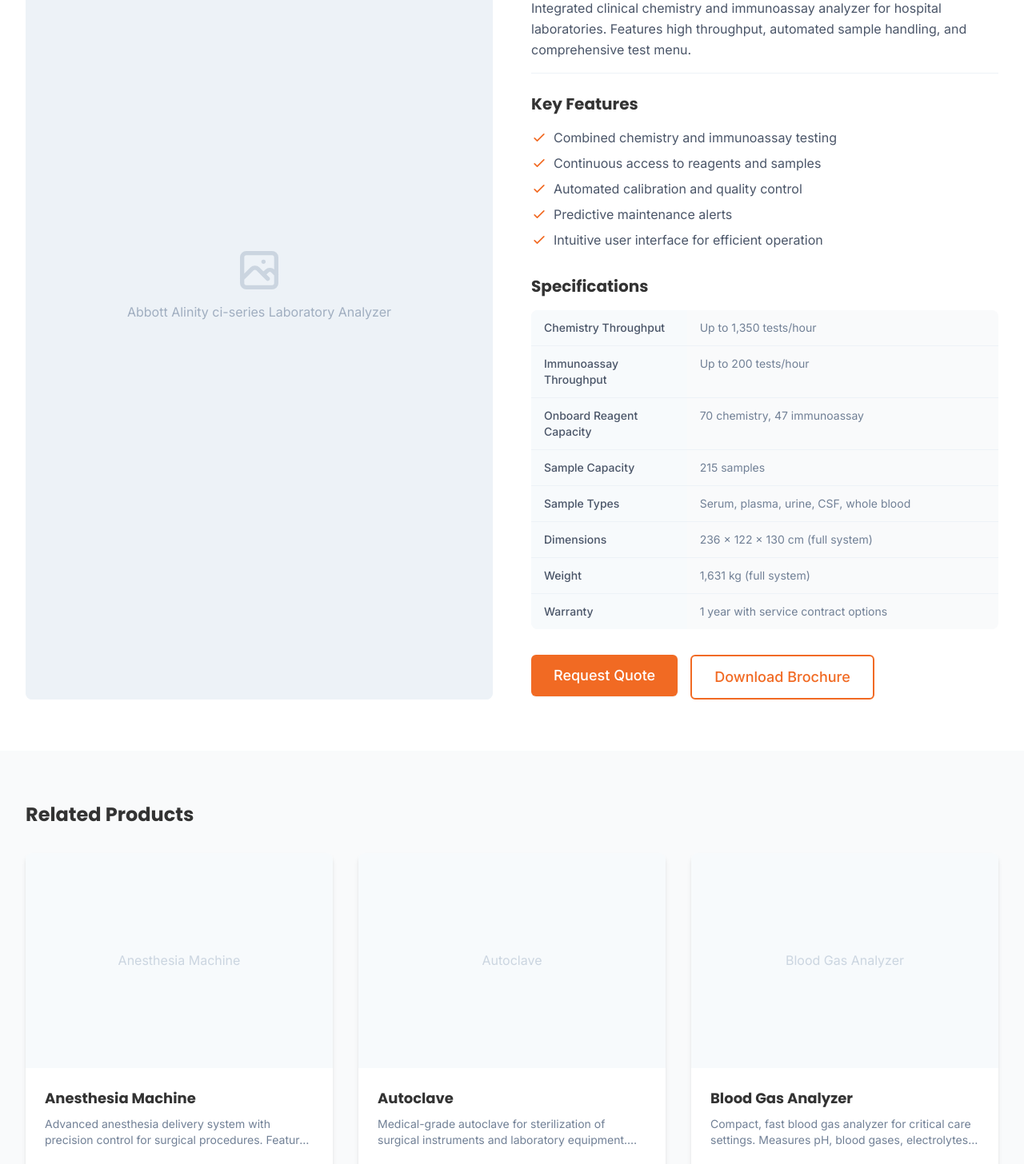
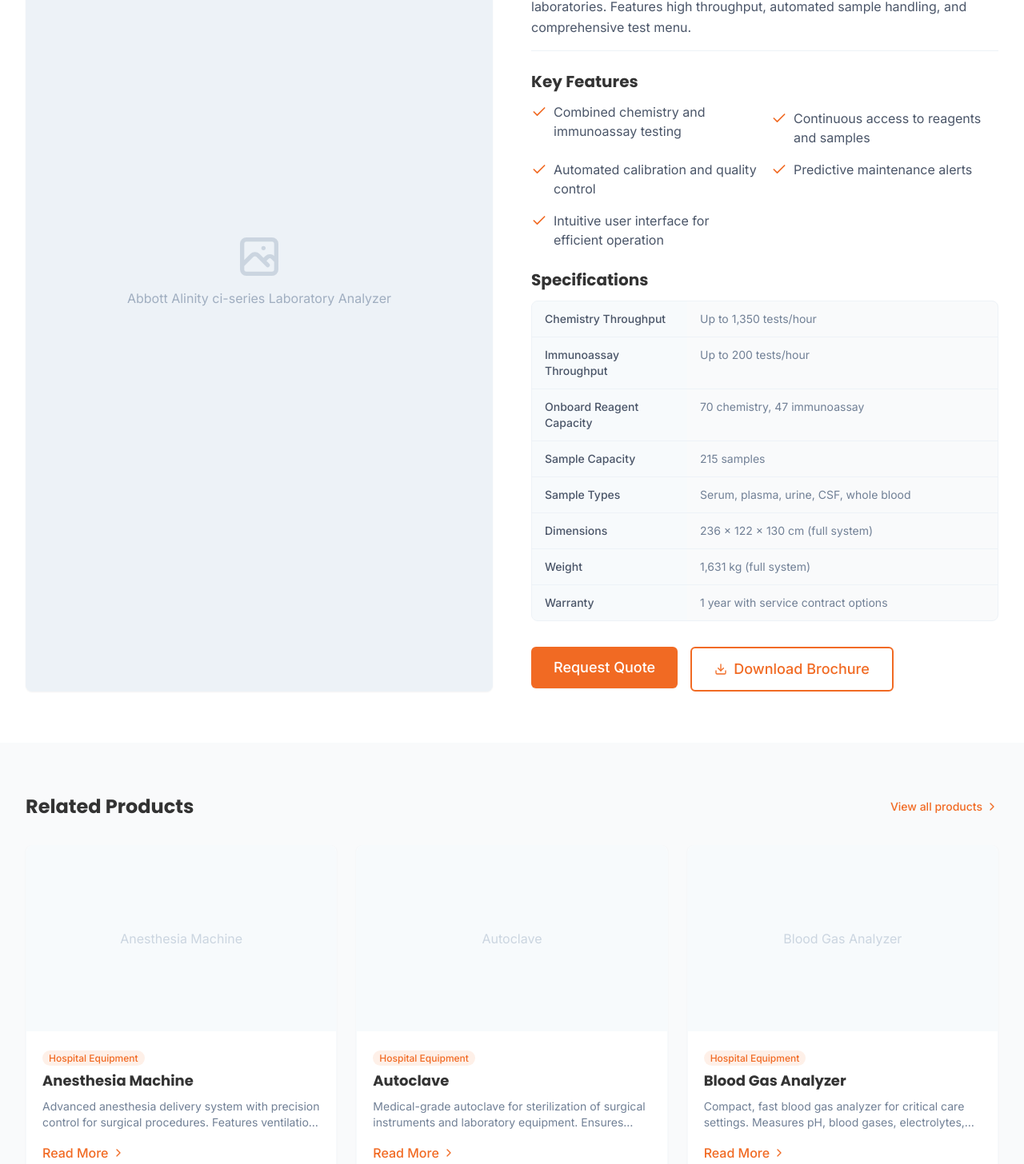
Before and after one commit to CardenDante/benica-east-africa, a Next.js app: page /products/hospital-equipment/abbott-laboratory-analyzer in a window 1280 px wide. Shown: the part 418-1874 px from the top of the page at 80% size. Built offline with nearby package versions, Linux system fonts and the light colour scheme.

Commit message:
added, download brochure

```diff
--- a/app/products/[category]/[product]/page.tsx
+++ b/app/products/[category]/[product]/page.tsx
@@ -1,31 +1,28 @@
+// app/products/[category]/[product]/page.tsx
 import React from 'react';
+import ProductDetail from '@/components/products/ProductDetail';
+import { getProductById } from '@/lib/data/products';
 import { notFound } from 'next/navigation';
-import { getProductById } from '@/lib/data/products';
-import ProductDetail from '@/components/products/ProductDetail';
 
-interface ProductDetailPageProps {
+interface PageProps {
   params: {
     category: string;
     product: string;
   };
 }
 
-export function generateMetadata({ params }: ProductDetailPageProps) {
-  const product = getProductById(params.product);
-  if (!product) return { title: 'Product Not Found' };
-
+// Metadata generator
+export async function generateMetadata({ params }: PageProps) {
+  // Pass the params directly without trying to fetch the product here
   return {
-    title: `${product.title} | Benica East Africa Limited`,
-    description: product.description,
+    title: `Product Details | Your Company Name`,
+    description: 'View our product details',
   };
 }
 
-export default function Page({ params }: ProductDetailPageProps) {
-  const product = getProductById(params.product);
-
-  if (!product) {
-    notFound();
-  }
-
-  return <ProductDetail params={params} />;
+// Page component
+export default function Page({ params }: PageProps) {
+  // Simply render the ProductDetail component with the params
+  // Let ProductDetail handle the data fetching
+  return <ProductDetail category={params.category} productId={params.product} />;
 }
--- a/components/products/ProductDetail.tsx
+++ b/components/products/ProductDetail.tsx
@@ -1,54 +1,127 @@
-import React from 'react';
+'use client';
+
+import React, { useState, useEffect } from 'react';
 import Link from 'next/link';
 import Image from 'next/image';
 import { getProductById, getProductsByCategory } from '@/lib/data/products';
 import Button from '@/components/ui/Button';
+import { Download, ChevronRight, Check } from 'lucide-react';
 
 interface ProductDetailProps {
-  params: {
   category: string;
-    product: string;
-  };
+  productId: string;
 }
 
-const ProductDetail: React.FC<ProductDetailProps> = ({ params }) => {
-  const product = getProductById(params.product);
+const ProductDetail: React.FC<ProductDetailProps> = ({ category, productId }) => {
+  const [product, setProduct] = useState<any>(null);
+  const [relatedProducts, setRelatedProducts] = useState<any[]>([]);
+  const [showDownloadSuccess, setShowDownloadSuccess] = useState(false);
+  const [loading, setLoading] = useState(true);
 
-  if (!product) {
-    return null; // This should never happen as we check in the page component
+  // Fetch product data on the client side
+  useEffect(() => {
+    const fetchData = () => {
+      try {
+        const productData = getProductById(productId);
+        if (productData) {
+          setProduct(productData);
+
+          // Get related products
+          const related = getProductsByCategory(category)
+            .filter(p => p.id !== productId)
+            .slice(0, 3);
+          setRelatedProducts(related);
+        }
+      } catch (error) {
+        console.error("Error fetching product data:", error);
+      } finally {
+        setLoading(false);
+      }
+    };
+
+    fetchData();
+  }, [category, productId]);
+
+  // Loading state
+  if (loading) {
+    return (
+      <div className="container-custom py-20 flex justify-center items-center min-h-[50vh]">
+        <div className="animate-pulse text-gray-500">Loading product information...</div>
+      </div>
+    );
   }
 
-  // Get related products from the same category
-  const relatedProducts = getProductsByCategory(params.category)
-    .filter(p => p.id !== product.id)
-    .slice(0, 3);
+  // Handle product not found
+  if (!product) {
+    return (
+      <div className="container-custom py-20 text-center">
+        <h2 className="text-2xl font-bold text-gray-700 mb-4">Product Not Found</h2>
+        <p className="text-gray-600 mb-6">The product you're looking for doesn't exist or has been removed.</p>
+        <Link href="/products">
+          <Button variant="primary">Browse All Products</Button>
+        </Link>
+      </div>
+    );
+  }
+
+  const handleDownloadBrochure = () => {
+    // Create a dummy PDF content (in real app, you would use a real PDF file URL)
+    const dummyPdfContent = `
+      Product: ${product.title}
+      Category: ${product.category}
+      Description: ${product.description}
+    `;
+
+    // Create a Blob from the content
+    const blob = new Blob([dummyPdfContent], { type: 'application/pdf' });
+
+    // Create a URL for the Blob
+    const url = URL.createObjectURL(blob);
+
+    // Create a link element
+    const link = document.createElement('a');
+    link.href = url;
+    link.download = `${product.id}-brochure.pdf`;
+
+    // Append the link to the document, click it, and remove it
+    document.body.appendChild(link);
+    link.click();
+    document.body.removeChild(link);
+
+    // Clean up the URL object
+    URL.revokeObjectURL(url);
+
+    // Show success message
+    setShowDownloadSuccess(true);
+    setTimeout(() => setShowDownloadSuccess(false), 3000);
+  };
 
   return (
     <>
       {/* Product Details */}
-      <section className="pt-32 pb-16 bg-white">
+      <section className="pt-20 pb-16 bg-white">
         <div className="container-custom">
           {/* Breadcrumbs */}
-          <div className="mb-8">
-            <div className="flex items-center space-x-2 text-sm text-gray-500">
+          <div className="pt-6 mb-8">
+            <div className="flex flex-wrap items-center space-x-2 text-sm text-gray-500">
               <Link href="/" className="hover:text-primary transition-colors">Home</Link>
               <span>/</span>
               <Link href="/products" className="hover:text-primary transition-colors">Products</Link>
               <span>/</span>
-              <Link href={`/products/${params.category}`} className="hover:text-primary transition-colors">
+              <Link href={`/products/${category}`} className="hover:text-primary transition-colors">
                 {product.category}
               </Link>
               <span>/</span>
-              <span className="text-gray-700">{product.title}</span>
+              <span className="text-gray-700 truncate max-w-[180px] sm:max-w-xs">{product.title}</span>
             </div>
           </div>
 
-          <div className="grid grid-cols-1 lg:grid-cols-2 gap-12">
+          <div className="grid grid-cols-1 lg:grid-cols-2 gap-8 lg:gap-12">
             {/* Product Image */}
-            <div className="bg-gray-100 rounded-lg overflow-hidden relative min-h-96">
+            <div className="bg-gray-100 rounded-lg overflow-hidden relative min-h-[280px] md:min-h-[400px] shadow-sm">
               {/* Replace with actual image */}
               <div className="absolute inset-0 flex items-center justify-center bg-gray-200">
-                <div className="text-center">
+                <div className="text-center px-4">
                   <svg className="w-16 h-16 mx-auto text-gray-400" fill="none" stroke="currentColor" viewBox="0 0 24 24">
                     <path strokeLinecap="round" strokeLinejoin="round" strokeWidth="2" d="M4 16l4.586-4.586a2 2 0 012.828 0L16 16m-2-2l1.586-1.586a2 2 0 012.828 0L20 14m-6-6h.01M6 20h12a2 2 0 002-2V6a2 2 0 00-2-2H6a2 2 0 00-2 2v12a2 2 0 002 2z" />
                   </svg>
@@ -59,12 +132,15 @@
 
             {/* Product Info */}
             <div>
-              <span className="inline-block bg-primary/10 text-primary px-3 py-1 rounded-full text-sm font-medium mb-4">
+              <div className="space-y-6">
+                <div>
+                  <span className="inline-block bg-primary/10 text-primary px-3 py-1 rounded-full text-sm font-medium mb-3">
                     {product.category}
                   </span>
-              <h1 className="text-3xl md:text-4xl font-bold mb-4">{product.title}</h1>
+                  <h1 className="text-2xl md:text-3xl lg:text-4xl font-bold">{product.title}</h1>
+                </div>
 
-              <div className="border-t border-b border-gray-200 py-4 my-6">
+                <div className="border-t border-b border-gray-200 py-4">
                   <p className="text-gray-700 leading-relaxed">
                     {product.description}
                   </p>
@@ -72,14 +148,12 @@
 
                 {/* Features */}
                 {product.features && product.features.length > 0 && (
-                <div className="mb-8">
-                  <h2 className="text-xl font-bold mb-4">Key Features</h2>
-                  <ul className="space-y-2">
-                    {product.features.map((feature, index) => (
+                  <div>
+                    <h2 className="text-xl font-bold mb-3">Key Features</h2>
+                    <ul className="space-y-2 grid grid-cols-1 md:grid-cols-2 gap-x-4 gap-y-2">
+                      {product.features.map((feature: string, index: number) => (
                         <li key={index} className="flex items-start">
-                        <svg className="w-5 h-5 text-primary mt-0.5 mr-2 flex-shrink-0" fill="none" stroke="currentColor" viewBox="0 0 24 24">
-                          <path strokeLinecap="round" strokeLinejoin="round" strokeWidth="2" d="M5 13l4 4L19 7" />
-                        </svg>
+                          <Check className="w-5 h-5 text-primary mt-0.5 mr-2 flex-shrink-0" />
                           <span className="text-gray-700">{feature}</span>
                         </li>
                       ))}
@@ -89,16 +163,16 @@
 
                 {/* Specifications */}
                 {product.specifications && Object.keys(product.specifications).length > 0 && (
-                <div className="mb-8">
-                  <h2 className="text-xl font-bold mb-4">Specifications</h2>
-                  <div className="bg-gray-50 rounded-lg overflow-hidden">
+                  <div>
+                    <h2 className="text-xl font-bold mb-3">Specifications</h2>
+                    <div className="bg-gray-50 rounded-lg overflow-hidden border border-gray-200">
                       <div className="divide-y divide-gray-200">
-                      {Object.entries(product.specifications).map(([key, value], index) => (
-                        <div key={index} className="flex">
-                          <div className="w-1/3 px-4 py-3 text-sm font-medium text-gray-700 bg-gray-100">
+                        {Object.entries(product.specifications).map(([key, value]: [string, any], index: number) => (
+                          <div key={index} className="flex flex-col sm:flex-row">
+                            <div className="w-full sm:w-1/3 px-4 py-3 text-sm font-medium text-gray-700 bg-gray-100">
                               {key}
                             </div>
-                          <div className="w-2/3 px-4 py-3 text-sm text-gray-600">
+                            <div className="w-full sm:w-2/3 px-4 py-3 text-sm text-gray-600">
                               {value}
                             </div>
                           </div>
@@ -109,15 +183,33 @@
                 )}
 
                 {/* CTA Buttons */}
-              <div className="flex flex-col sm:flex-row gap-4 mt-8">
-                <Link href="/contact">
+                <div className="flex flex-col sm:flex-row gap-4 pt-2">
+                  <Link href="/contact" className="w-full sm:w-auto">
                     <Button variant="primary" size="lg" fullWidth className="sm:w-auto">
                       Request Quote
                     </Button>
                   </Link>
-                <Button variant="outline" size="lg" fullWidth className="sm:w-auto">
+                  <div className="relative w-full sm:w-auto">
+                    <Button
+                      variant="outline"
+                      size="lg"
+                      fullWidth
+                      className="sm:w-auto"
+                      onClick={handleDownloadBrochure}
+                    >
+                      <Download className="w-4 h-4 mr-2" />
                       Download Brochure
                     </Button>
+
+                    {/* Success message tooltip */}
+                    {showDownloadSuccess && (
+                      <div className="absolute bottom-full left-1/2 transform -translate-x-1/2 mb-2 bg-green-50 text-green-800 text-sm py-1 px-3 rounded-md border border-green-200 shadow-sm w-max">
+                        <span className="block">Brochure downloaded!</span>
+                        <div className="absolute bottom-0 left-1/2 transform -translate-x-1/2 translate-y-1/2 rotate-45 w-2 h-2 bg-green-50 border-r border-b border-green-200"></div>
+                      </div>
+                    )}
+                  </div>
+                </div>
               </div>
             </div>
           </div>
@@ -128,28 +220,40 @@
       {relatedProducts.length > 0 && (
         <section className="py-16 bg-gray-50">
           <div className="container-custom">
-            <h2 className="text-2xl font-bold mb-8">Related Products</h2>
+            <div className="flex items-center justify-between mb-8">
+              <h2 className="text-2xl font-bold">Related Products</h2>
+              <Link
+                href="/products"
+                className="text-primary font-medium hover:underline flex items-center text-sm"
+              >
+                View all products
+                <ChevronRight className="w-4 h-4 ml-1" />
+              </Link>
+            </div>
 
-            <div className="grid grid-cols-1 md:grid-cols-2 lg:grid-cols-3 gap-8">
+            <div className="grid grid-cols-1 md:grid-cols-2 lg:grid-cols-3 gap-6">
               {relatedProducts.map((relatedProduct) => (
-                <div key={relatedProduct.id} className="bg-white rounded-lg shadow-md overflow-hidden">
-                  <div className="relative pt-[70%] bg-gray-100">
+                <div key={relatedProduct.id} className="bg-white rounded-lg shadow-sm overflow-hidden border border-gray-100 transition-all hover:shadow-md hover:border-gray-200">
+                  <div className="relative pt-[60%] bg-gray-100">
                     {/* Placeholder for image */}
                     <div className="absolute inset-0 flex items-center justify-center">
                       <span className="text-gray-400">{relatedProduct.title}</span>
                     </div>
                   </div>
-                  <div className="p-6">
-                    <h3 className="text-lg font-bold mb-2">{relatedProduct.title}</h3>
+                  <div className="p-5">
+                    <div className="mb-1">
+                      <span className="text-xs font-medium text-primary bg-primary/10 rounded-full px-2 py-0.5">
+                        {relatedProduct.category}
+                      </span>
+                    </div>
+                    <h3 className="text-lg font-bold mb-2 line-clamp-1">{relatedProduct.title}</h3>
                     <p className="text-gray-600 text-sm mb-4 line-clamp-2">{relatedProduct.description}</p>
                     <Link
-                      href={`/products/${params.category}/${relatedProduct.id}`}
+                      href={`/products/${category}/${relatedProduct.id}`}
                       className="text-primary font-medium hover:underline inline-flex items-center"
                     >
                       Read More
-                      <svg className="w-4 h-4 ml-1" fill="none" stroke="currentColor" viewBox="0 0 24 24">
-                        <path strokeLinecap="round" strokeLinejoin="round" strokeWidth="2" d="M9 5l7 7-7 7" />
-                      </svg>
+                      <ChevronRight className="w-4 h-4 ml-1" />
                     </Link>
                   </div>
                 </div>
```
Lines whose indentation alone changed are shown as unchanged.
